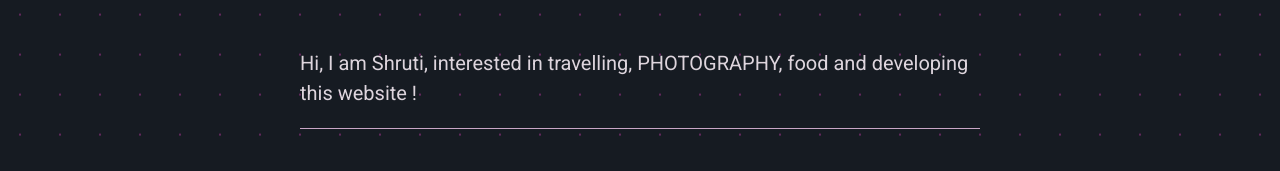
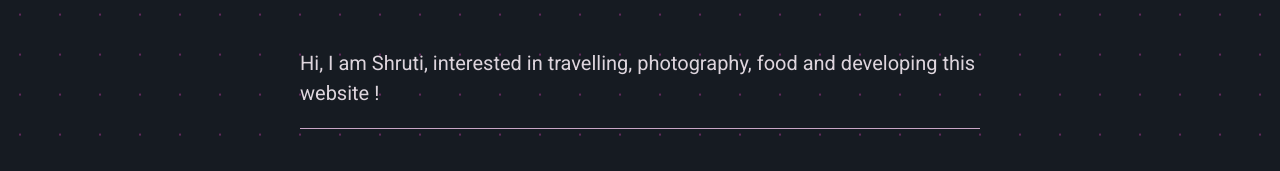
Before and after one commit to crazyshrut/portfolio_shruti, a JavaScript app: page / in a window 1280 px wide. Shown: the part 319-490 px from the top of the page. Built offline with nearby package versions, Linux system fonts and the light colour scheme; the HTML template or start-up script is replaced by a standard one.

Commit message:
Update App.js

```diff
--- a/src/App.js
+++ b/src/App.js
@@ -64,7 +64,7 @@ return (
             </a>
           </div>
           <div className={styles.headerContent}>
-            <p>Hi, I am Shruti, interested in travelling, PHOTOGRAPHY, food and developing this website !</p>
+            <p>Hi, I am Shruti, interested in travelling, photography, food and developing this website !</p>
           </div>
         </div>
         <div className={styles.timeLineWrapper}>
```
